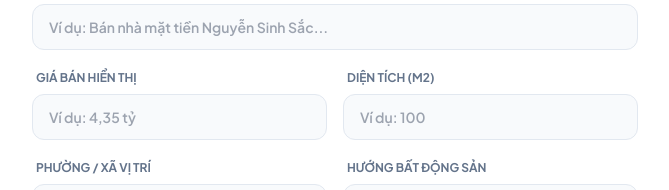
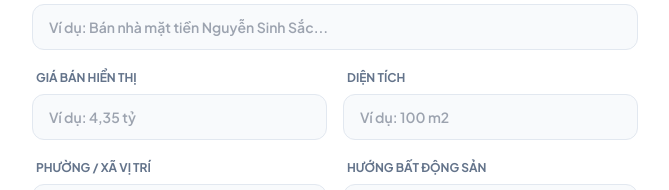
Before and after one commit to tranhuyland/tranhuylanddanang, a Next.js app: page /dang-tin in a window 1280 px wide. Shown: the part 361-551 px from the top of the page, without its empty margins (305-974 px from the left). Built offline with nearby package versions, Linux system fonts and the light colour scheme.

Commit message:
Update page.tsx

```diff
--- a/src/app/dang-tin/page.tsx
+++ b/src/app/dang-tin/page.tsx
@@ -124,10 +124,10 @@ export default function DangTinPage() {
       newFormData.gia = `${val} ${unit}`;
     }
 
-    // 2. Quét Diện Tích (VD: 100m2, 85.5 m²)
+    // 2. Quét Diện Tích (VD: 100m2, 85.5 m²) - Tự động thêm chữ m2
     const areaMatch = text.match(/([\d,\.]+)\s*(?:m2|m²)/i);
     if (areaMatch) {
-      newFormData.dienTich = areaMatch[1].replace(/\./g, ',');
+      newFormData.dienTich = `${areaMatch[1].replace(/\./g, ',')} m2`;
     }
 
     // 3. Quét Phường / Xã
@@ -219,8 +219,8 @@ export default function DangTinPage() {
               <input required type="text" value={formData.gia} onChange={(e) => setFormData({ ...formData, gia: e.target.value })} placeholder="Ví dụ: 4,35 tỷ" className="w-full bg-slate-50 border border-slate-200 rounded-xl px-4 py-3 text-sm font-semibold focus:outline-none focus:border-amber-500 text-slate-700" />
             </div>
             <div>
-              <label className="block text-xs font-bold text-slate-500 uppercase mb-2 ml-1">Diện tích (m2)</label>
-              <input required type="text" value={formData.dienTich} onChange={(e) => setFormData({ ...formData, dienTich: e.target.value })} placeholder="Ví dụ: 100" className="w-full bg-slate-50 border border-slate-200 rounded-xl px-4 py-3 text-sm font-semibold focus:outline-none focus:border-amber-500 text-slate-700" />
+              <label className="block text-xs font-bold text-slate-500 uppercase mb-2 ml-1">Diện tích</label>
+              <input required type="text" value={formData.dienTich} onChange={(e) => setFormData({ ...formData, dienTich: e.target.value })} placeholder="Ví dụ: 100 m2" className="w-full bg-slate-50 border border-slate-200 rounded-xl px-4 py-3 text-sm font-semibold focus:outline-none focus:border-amber-500 text-slate-700" />
             </div>
           </div>
 
```
